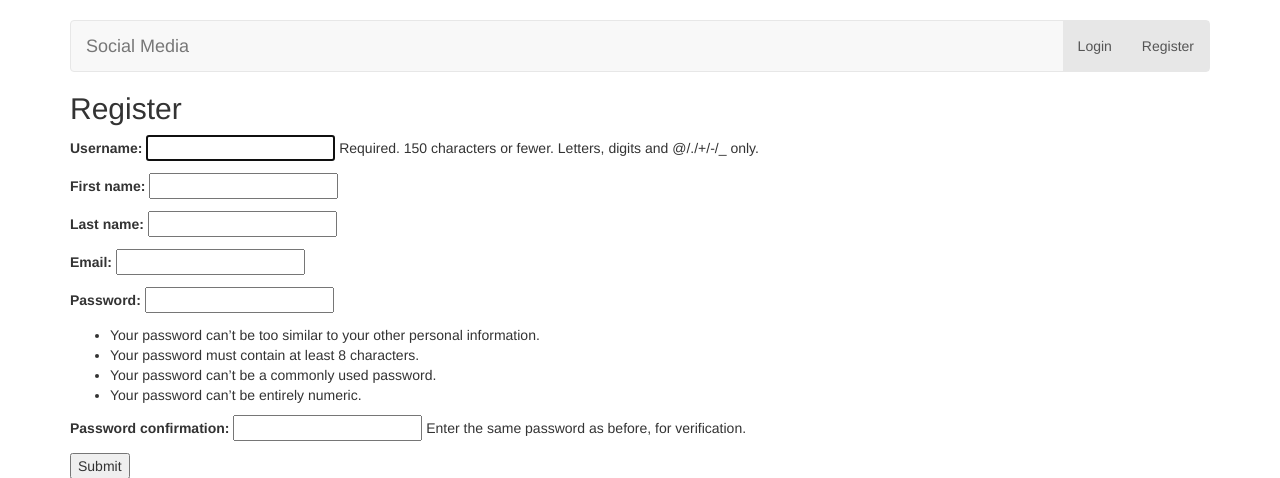
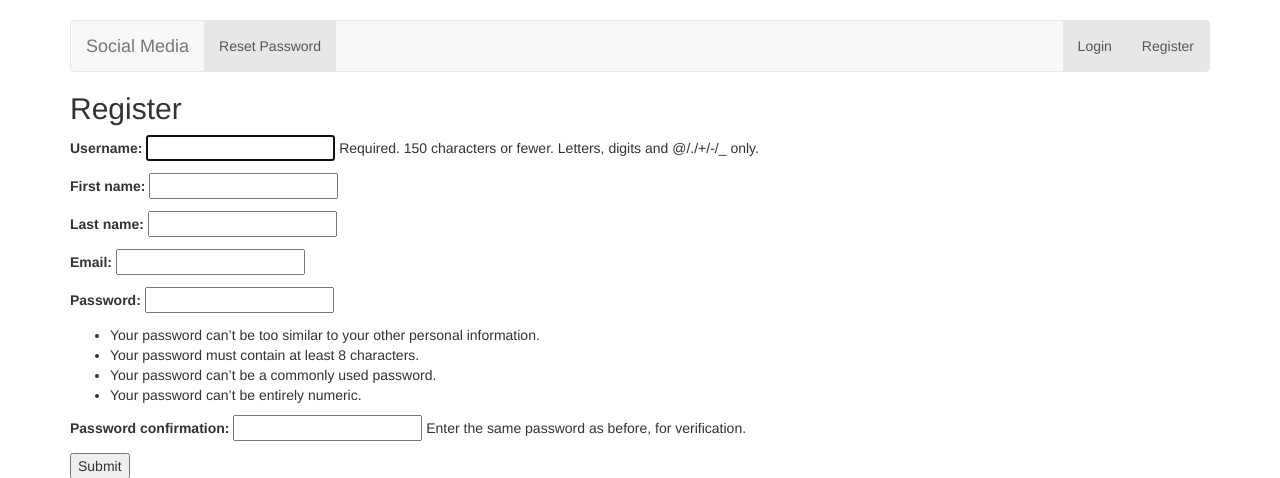
Before and after one commit to Hamsath/Django-tutorial, a Django app: page /account/register/ in a window 1280 px wide. Shown: the top 478 px of the page. Run offline with Django 3.2, Linux system fonts and the light colour scheme; some libraries are stand-ins or nearby versions.

Commit message:
Updated middleware settings to make reset password view visible for non logged in users

```diff
--- a/accounts/templates/base.html
+++ b/accounts/templates/base.html
@@ -23,7 +23,7 @@
              <span class="icon-bar"></span>
              <span class="icon-bar"></span>
            </button>
-           <a class="navbar-brand" href="#">Social Media</a>
+           <a class="navbar-brand" href="{% url 'accounts:login' %}">Social Media</a>
          </div>
          {% if user.is_authenticated %}
            <ul class="nav navbar-nav">
@@ -31,10 +31,14 @@
              <li class="active"><a href="{% url 'accounts:view_profile' %}"> Profile </a></li>
              <li class="active"><a href="{% url 'accounts:edit_profile' %}"> Edit Profile </a></li>
              <li class="active"><a href="{% url 'accounts:change_password' %}"> Change Password </a></li>
-             <li class="active"><a href="{% url 'accounts:password_reset' %}"> Reset Password </a></li>
+
              <li class="active"><a href="{% url 'accounts:logout' %}"> Logout </a></li>
            </ul>
           {% else %}
+          <ul class="nav navbar-nav">
+            <li class="active"><a href="{% url 'accounts:password_reset' %}"> Reset Password </a></li>
+          </ul>
+
            <ul class="nav navbar-nav navbar-right">
              <li class="active"><a href="{% url 'accounts:login' %}"> Login </a></li>
              <li class="active"><a href="{% url 'accounts:register' %}"> Register </a></li>
--- a/accounts/urls.py
+++ b/accounts/urls.py
@@ -22,8 +22,14 @@ urlpatterns=[
     name='password_reset'),
 
 
-    url(r'^password_reset/done/$', password_reset_done,{'template_name':'accounts/reset_password_done.html'}, name='password_reset_done'),
+    url(r'^password_reset/done/$', password_reset_done,{'template_name':'accounts/reset_password_done.html'},
+    name='password_reset_done'),
+
     url(r'^password_reset/confirm/(?P<uidb64>[0-9A-Za-z_\-]+)/(?P<token>[0-9A-Za-z]{1,13}-[0-9A-Za-z]{1,20})/$',
-        password_reset_confirm, name='password_reset_confirm'),
-    url(r'^password_reset/complete/$', password_reset_complete, name='password_reset_complete'),
+        password_reset_confirm,{'template_name':'accounts/reset_password_confirm.html',
+        'post_reset_redirect':'accounts:password_reset_complete'}, name='password_reset_confirm'),
+
+
+    url(r'^password_reset/complete/$', password_reset_complete,{'template_name':'accounts/reset_password_complete.html'},
+     name='password_reset_complete'),
 ]
--- a/tutorial/settings.py
+++ b/tutorial/settings.py
@@ -127,7 +127,11 @@ LOGIN_URL = '/account/login'
 
 LOGIN_EXEMPT_URLS = (
     r'^account/logout/$',
-    r'^account/register/$'
+    r'^account/register/$',
+    r'^account/password_reset/$',
+    r'^account/password_reset/done/$',
+    r'^account/password_reset/confirm/(?P<uidb64>[0-9A-Za-z_\-]+)/(?P<token>[0-9A-Za-z]{1,13}-[0-9A-Za-z]{1,20})/$',
+    r'^account/password_reset/complete/$',
                 )
 
 # Host for sending e-mail.
```
Also changed, not shown: accounts/templates/accounts/reset_password_complete.html (added, +18 -0 lines), accounts/templates/accounts/reset_password_confirm.html (added, +16 -0 lines), db.sqlite3, 2 other files.
